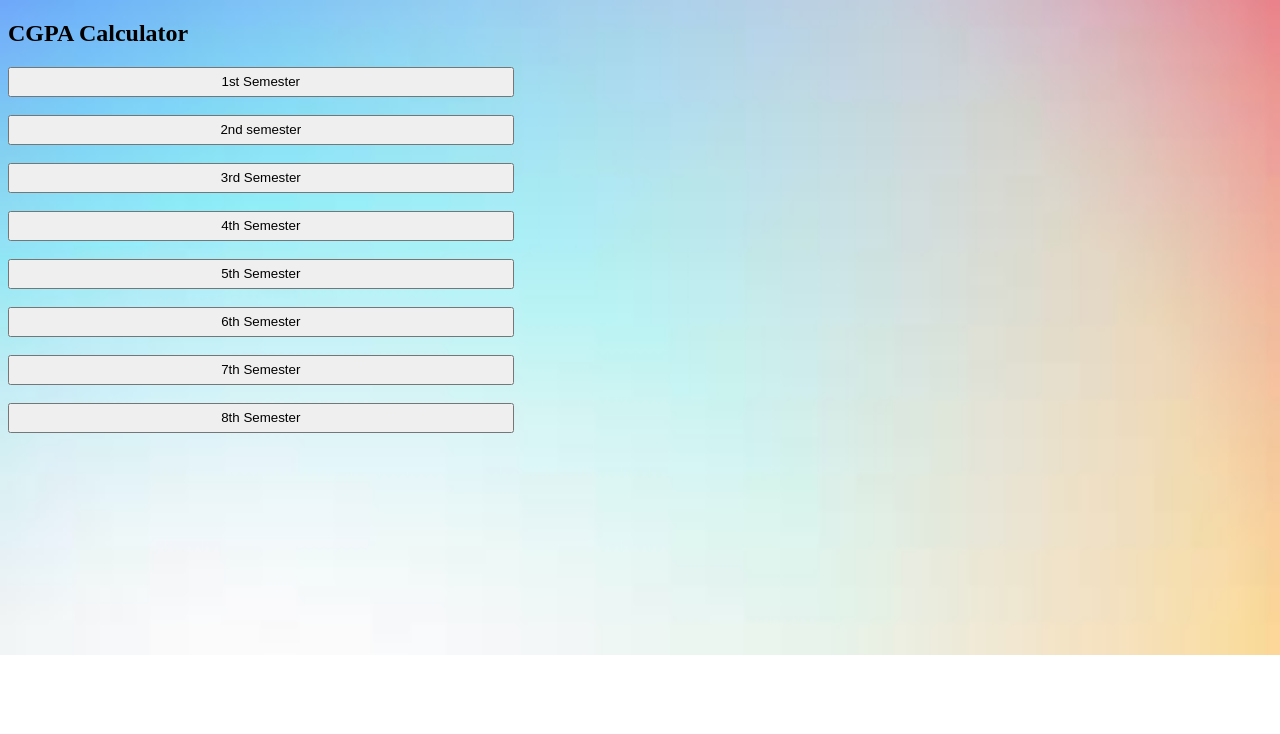
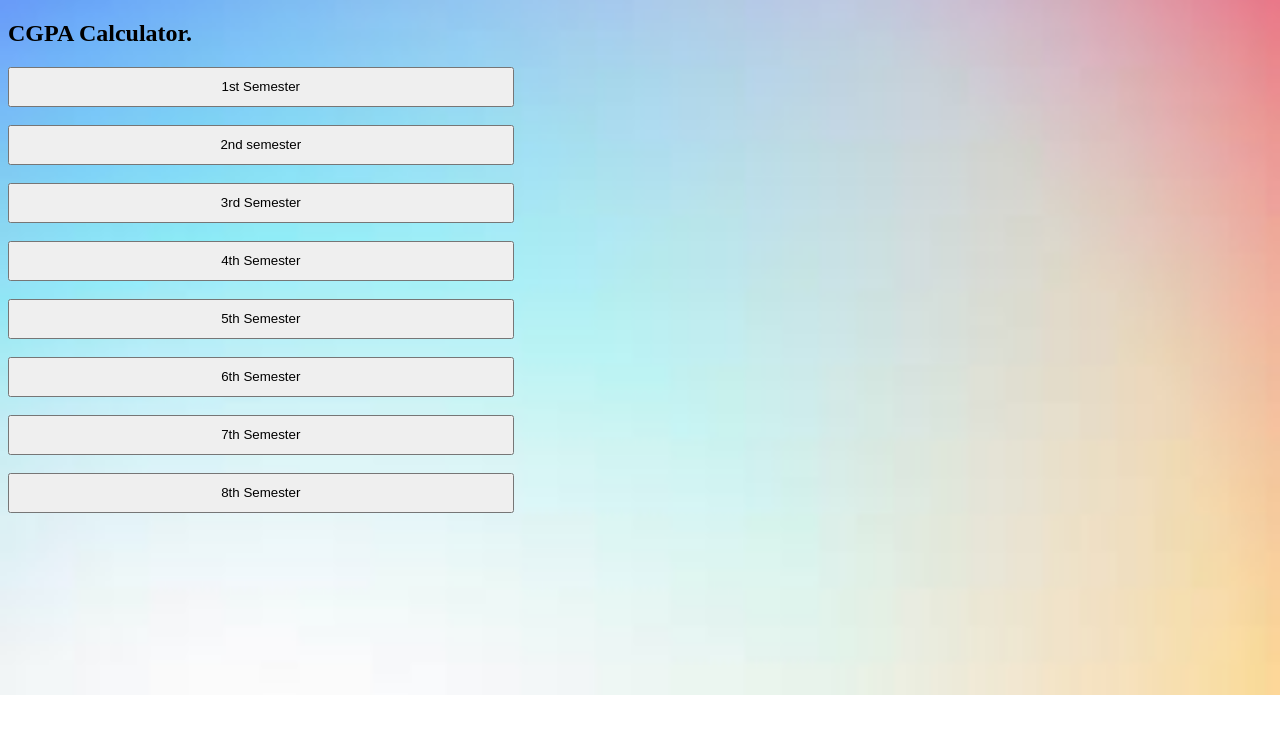
Before and after one commit to Sunil-mv/cgpa-calculator, a plain HTML site: page Index.html in a window 1280 px wide. Drawn offline with Linux system fonts and the light colour scheme.

Commit message:
dot hakde

```diff
--- a/Index.html
+++ b/Index.html
@@ -9,7 +9,7 @@
         }
         button{
             width: 40%;
-            height: 30px;
+            height: 40px;
         }
       </style>
     <meta charset="UTF-8">
@@ -19,7 +19,7 @@
 </head>
 
 <body background="img.jfif" >
-    <h2>CGPA Calculator</h2>
+    <h2>CGPA Calculator.</h2>
 
    <a href="./1sem.html"> <button>1st Semester</button></a><br><br>
    <a href="./2sem.html"> <button>2nd semester</button></a><br><br>
```
